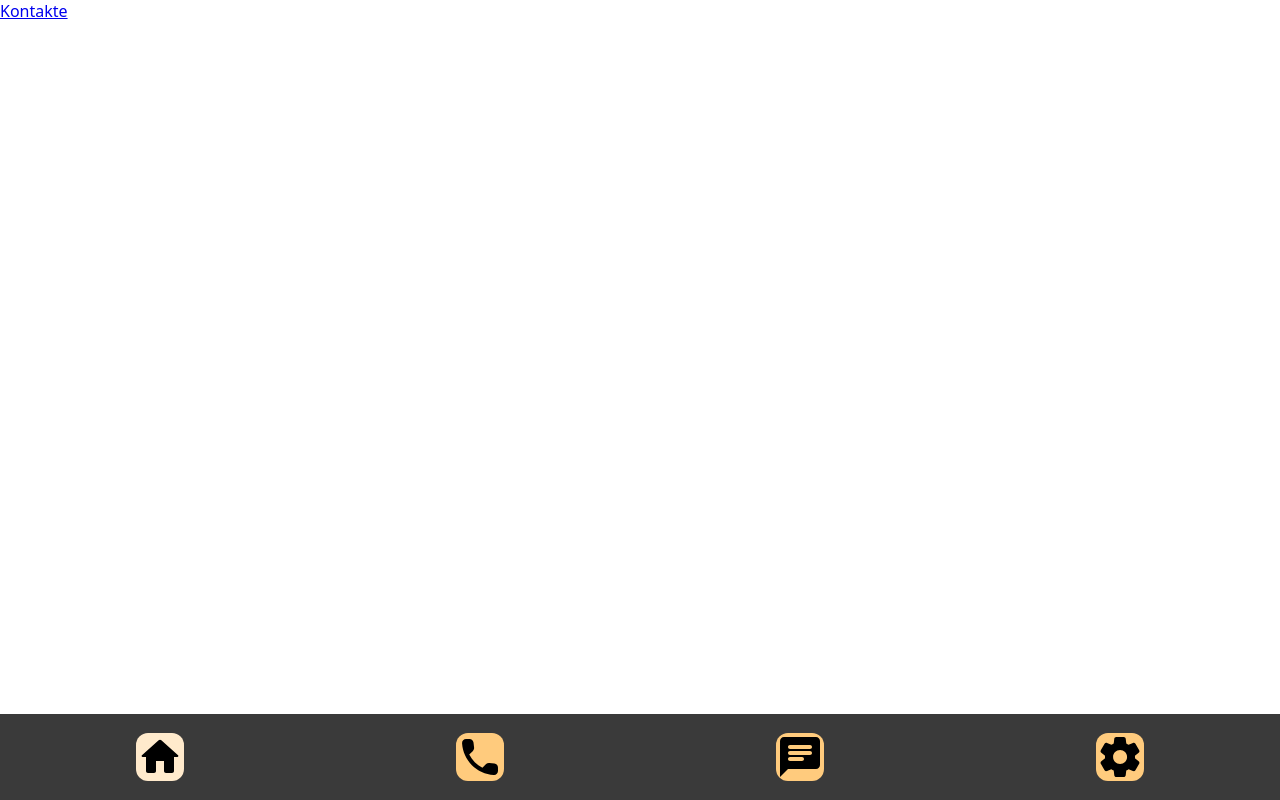
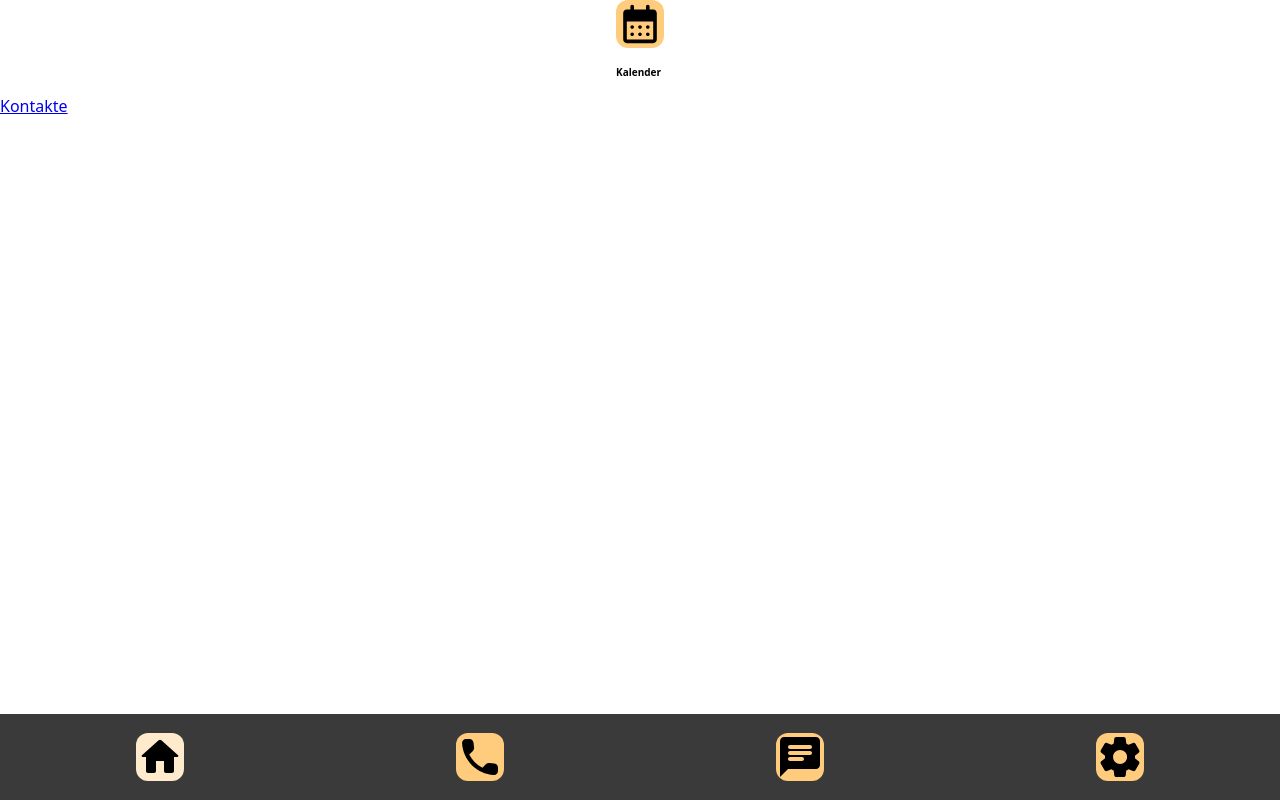
Before and after one commit to MariaRiosNavarro/mobileSimulation-propOS, a Next.js app: page / in a window 1280 px wide. Built offline with nearby package versions, Linux system fonts and the light colour scheme.

Commit message:
Add the first Icon/SimulationAPP to Home

```diff
--- a/pages/index.js
+++ b/pages/index.js
@@ -1,15 +1,34 @@
 import styled from "styled-components";
 import Link from "next/link";
 import Navigation from "../components/Navigation";
+import StyledAppContainer from "../components/StyledAppContainer";
+import { calenderSVG } from "../components/assets/homeSVG";
 
 const StyledMain = styled.main``;
 
+const StyledAppHeading = styled.h5`
+  font-size: 10px;
+  color: black;
+`;
+
+const StyledWrapAppLink = styled(Link)`
+  display: flex;
+  flex-direction: column;
+  align-items: 48px;
+  justify-self: center;
+  align-self: center;
+  text-decoration: none;
+`;
 //----------------------------------------------- FUNCTION------------HERE
 
 export default function Home() {
   return (
     <>
       <StyledMain>
+        <StyledWrapAppLink href={"/"}>
+          <StyledAppContainer StyledSvg={calenderSVG} />
+          <StyledAppHeading>Kalender</StyledAppHeading>
+        </StyledWrapAppLink>
         <Link href={"/contacts"}>Kontakte</Link>
       </StyledMain>
       <Navigation selected={"home"} />
```
